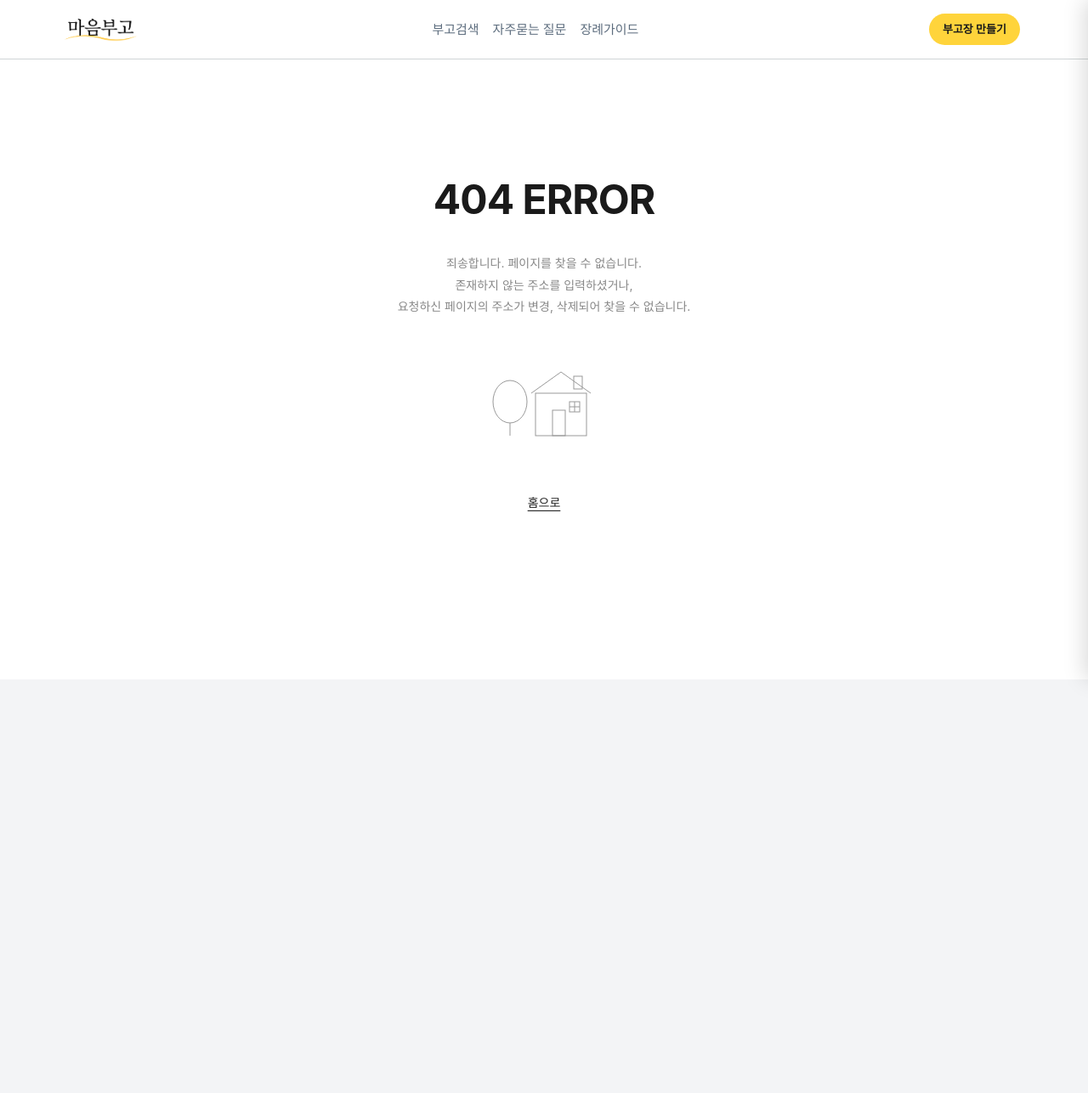
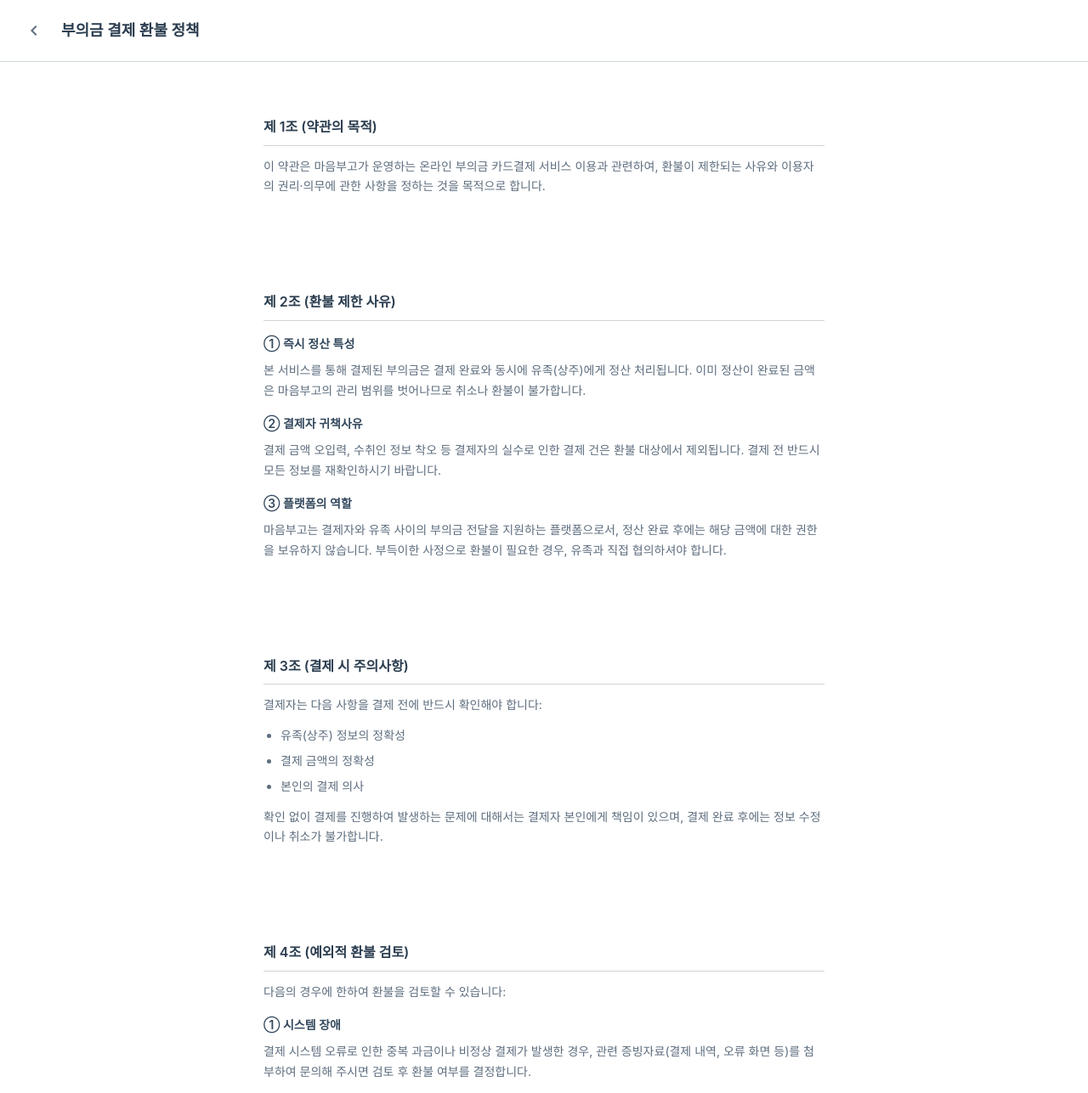
Before and after one commit to seunghun2/dodambugo, a Next.js app: page /condolence-refund in a window 1280 px wide. Before the commit this address had no page. Shown: the top 1287 px of the page at 85% size. Before the commit the page ends 800 px from the top, so only its background shows below. Built offline with nearby package versions, Linux system fonts and the light colour scheme; a web font is replaced by a local one.

Commit message:
feat: 부의금 환불 정책 페이지 추가 (/condolence-refund), 약관 모달 4개 항목으로 확장

```diff
--- /dev/null
+++ b/app/condolence-refund/page.tsx
@@ -0,0 +1,102 @@
+'use client';
+
+import Link from 'next/link';
+
+export default function CondolenceRefundPage() {
+    return (
+        <div className="legal-page">
+            <header className="legal-header">
+                <Link href="/" className="back-btn" style={{ textDecoration: 'none' }}>
+                    <span className="material-symbols-outlined">chevron_left</span>
+                </Link>
+                <h1>부의금 결제 환불 정책</h1>
+            </header>
+
+            <main className="legal-content">
+                <section className="terms-section">
+                    <h2>제 1조 (약관의 목적)</h2>
+                    <p>
+                        이 약관은 마음부고가 운영하는 온라인 부의금 카드결제 서비스 이용과 관련하여,
+                        환불이 제한되는 사유와 이용자의 권리·의무에 관한 사항을 정하는 것을 목적으로 합니다.
+                    </p>
+                </section>
+
+                <section className="terms-section">
+                    <h2>제 2조 (환불 제한 사유)</h2>
+
+                    <h3>① 즉시 정산 특성</h3>
+                    <p>본 서비스를 통해 결제된 부의금은 결제 완료와 동시에 유족(상주)에게 정산 처리됩니다.
+                        이미 정산이 완료된 금액은 마음부고의 관리 범위를 벗어나므로 취소나 환불이 불가합니다.</p>
+
+                    <h3>② 결제자 귀책사유</h3>
+                    <p>결제 금액 오입력, 수취인 정보 착오 등 결제자의 실수로 인한 결제 건은 환불 대상에서 제외됩니다.
+                        결제 전 반드시 모든 정보를 재확인하시기 바랍니다.</p>
+
+                    <h3>③ 플랫폼의 역할</h3>
+                    <p>마음부고는 결제자와 유족 사이의 부의금 전달을 지원하는 플랫폼으로서,
+                        정산 완료 후에는 해당 금액에 대한 권한을 보유하지 않습니다.
+                        부득이한 사정으로 환불이 필요한 경우, 유족과 직접 협의하셔야 합니다.</p>
+                </section>
+
+                <section className="terms-section">
+                    <h2>제 3조 (결제 시 주의사항)</h2>
+                    <p>결제자는 다음 사항을 결제 전에 반드시 확인해야 합니다:</p>
+                    <ul>
+                        <li>유족(상주) 정보의 정확성</li>
+                        <li>결제 금액의 정확성</li>
+                        <li>본인의 결제 의사</li>
+                    </ul>
+                    <p>확인 없이 결제를 진행하여 발생하는 문제에 대해서는 결제자 본인에게 책임이 있으며,
+                        결제 완료 후에는 정보 수정이나 취소가 불가합니다.</p>
+                </section>
+
+                <section className="terms-section">
+                    <h2>제 4조 (예외적 환불 검토)</h2>
+                    <p>다음의 경우에 한하여 환불을 검토할 수 있습니다:</p>
+
+                    <h3>① 시스템 장애</h3>
+                    <p>결제 시스템 오류로 인한 중복 과금이나 비정상 결제가 발생한 경우,
+                        관련 증빙자료(결제 내역, 오류 화면 등)를 첨부하여 문의해 주시면 검토 후 환불 여부를 결정합니다.</p>
+
+                    <h3>② 유족의 환불 동의</h3>
+                    <p>유족이 환불에 동의하고 마음부고에 정식으로 요청한 경우에 한하여 환불을 진행할 수 있습니다.
+                        이 경우 발생하는 수수료는 결제자가 부담합니다.</p>
+                </section>
+
+                <section className="terms-section">
+                    <h2>제 5조 (결제 안내 및 동의)</h2>
+                    <ul>
+                        <li>마음부고는 결제 화면에서 환불 정책과 결제 정보 확인을 안내합니다.</li>
+                        <li>결제 버튼 클릭은 본 약관에 동의한 것으로 간주됩니다.</li>
+                        <li>결제 완료 시 결제 확인 내역을 제공합니다.</li>
+                    </ul>
+                </section>
+
+                <section className="terms-section">
+                    <h2>제 6조 (이상 거래 신고)</h2>
+                    <p>명의 도용, 중복 결제 등 이상 거래가 의심되는 경우 즉시 고객센터로 신고해 주시기 바랍니다.
+                        확인된 이상 거래에 대해서는 관련 법령에 따라 적절한 조치를 취합니다.</p>
+                </section>
+
+                <section className="terms-section">
+                    <h2>제 7조 (책임 범위)</h2>
+                    <p>마음부고는 결제 대행 서비스만을 제공하며, 정산 완료 후 발생하는 금전적 분쟁에 대해서는 책임지지 않습니다.
+                        결제자와 유족 간의 분쟁이 발생할 경우 당사자 간 협의로 해결해야 합니다.</p>
+                </section>
+
+                <section className="terms-section">
+                    <h2>제 8조 (약관 변경)</h2>
+                    <p>본 약관은 서비스 내 공지를 통해 효력이 발생하며,
+                        마음부고는 필요시 약관을 개정할 수 있습니다.
+                        개정된 약관은 공지 후 7일 경과 시점부터 적용됩니다.</p>
+                </section>
+
+                <section className="terms-section">
+                    <h2>부칙</h2>
+                    <p>본 약관은 2025년 1월 22일부터 시행되며,
+                        시행일 이후 진행된 모든 부의금 결제에 적용됩니다.</p>
+                </section>
+            </main>
+        </div>
+    );
+}
--- a/components/MainLayout.tsx
+++ b/components/MainLayout.tsx
@@ -22,7 +22,7 @@ export default function MainLayout({ children }: MainLayoutProps) {
     }, [pathname]);
 
     // 홈, 뷰 페이지, 완료 페이지, 미리보기 페이지, 템플릿 변경 모드, 어드민, 약관 페이지에서는 헤더 숨김 (각자 관리)
-    const hideHeader = pathname === '/' || pathname.startsWith('/view/') || pathname.startsWith('/create/complete/') || pathname.startsWith('/create/preview/') || pathname.startsWith('/admin') || pathname === '/privacy' || pathname === '/terms' || pathname === '/privacy-third-party' || pathname === '/marketing' || isChangeMode;
+    const hideHeader = pathname === '/' || pathname.startsWith('/view/') || pathname.startsWith('/create/complete/') || pathname.startsWith('/create/preview/') || pathname.startsWith('/admin') || pathname === '/privacy' || pathname === '/terms' || pathname === '/privacy-third-party' || pathname === '/marketing' || pathname === '/condolence-refund' || isChangeMode;
 
     if (hideHeader) {
         return <>{children}</>;
```
Also changed, not shown: app/view/[id]/condolence/CondolenceContent.tsx (+9 -0 lines).
